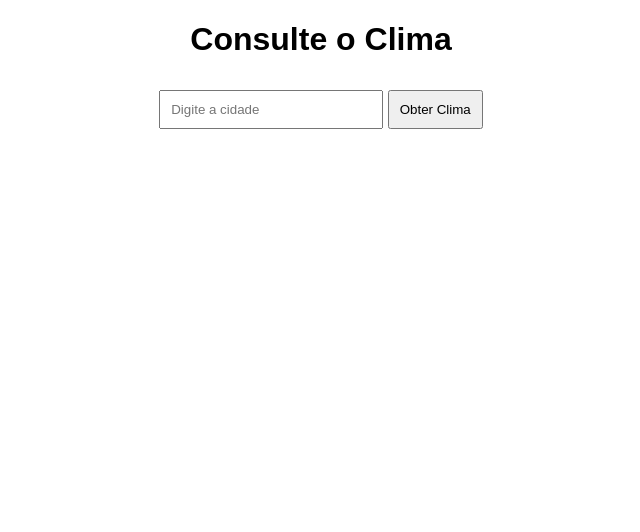
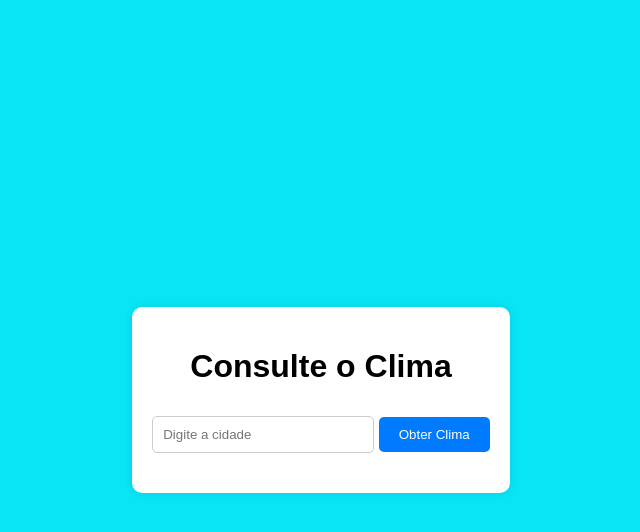
Before and after one commit to Pdrokk/Previsao-app, a website: page public/index.html in a window 1280 px wide. Shown: the whole page, without its empty margins (319-959 px from the left). Drawn offline with Linux system fonts and the light colour scheme.

Commit message:
mudanças no app

```diff
--- a/package.json
+++ b/package.json
@@ -3,6 +3,7 @@
   "dependencies": {
     "axios": "^1.7.2",
     "dotenv": "^16.4.5",
-    "express": "^4.19.2"
+    "express": "^4.19.2",
+    "node-fetch": "^2.7.0"
   }
 }
--- /dev/null
+++ b/public/app.js
@@ -0,0 +1,28 @@
+async function getWeather() {
+    const city = document.getElementById('city').value;
+    const resultDiv = document.getElementById('result');
+
+    if (!city) {
+        resultDiv.innerHTML = 'Por favor, digite o nome de uma cidade.';
+        return;
+    }
+
+    try {
+        const response = await fetch(`/weather?city=${encodeURIComponent(city)}`);
+        const data = await response.json();
+
+        if (data.cod === 200) {
+            resultDiv.innerHTML = `
+                <strong>Clima em ${data.name}:</strong><br>
+                Temperatura: ${data.main.temp}°C<br>
+                Descrição: ${data.weather[0].description}<br>
+                Umidade: ${data.main.humidity}%<br>
+                Vento: ${data.wind.speed} m/s
+            `;
+        } else {
+            resultDiv.innerHTML = 'Cidade não encontrada.';
+        }
+    } catch (error) {
+        resultDiv.innerHTML = 'Erro ao buscar o clima. Tente novamente mais tarde.';
+    }
+}
--- a/public/index.html
+++ b/public/index.html
@@ -4,56 +4,15 @@
     <meta charset="UTF-8">
     <meta name="viewport" content="width=device-width, initial-scale=1.0">
     <title>Aplicativo de Clima</title>
-    <style>
-        body {
-            font-family: Arial, sans-serif;
-            margin: 20px;
-            text-align: center;
-        }
-        input {
-            padding: 10px;
-            margin-top: 10px;
-            width: 200px;
-        }
-        button {
-            padding: 10px;
-            margin-top: 10px;
-        }
-        #result {
-            margin-top: 20px;
-        }
-    </style>
+    <link rel="stylesheet" href="./style.css">
 </head>
 <body>
-    <h1>Consulte o Clima</h1>
-    <input type="text" id="city" placeholder="Digite a cidade" />
-    <button onclick="getWeather()">Obter Clima</button>
-    <div id="result"></div>
-
-    <script>
-        async function getWeather() {
-            const city = document.getElementById('city').value;
-            const resultDiv = document.getElementById('result');
-
-            try {
-                const response = await fetch(`/weather?city=${city}`);
-                const data = await response.json();
-
-                if (data.main) {
-                    resultDiv.innerHTML = `<h2>Clima em ${data.name}</h2>
-                        <p>Temperatura: ${data.main.temp}°C</p>
-                        <p>Descrição: ${data.weather[0].description}</p>`;
-                } else {
-                    resultDiv.innerHTML = '<p>Cidade não encontrada.</p>';
-                }
-            }   catch (error) {
-                console.error('Erro:', error.response ? error.response.data : error.message);
-                if (error.response && error.response.status === 404) {
-                return res.status(404).json({ error: 'Cidade não encontrada' });
-            }
-                res.status(500).json({ error: 'Erro ao obter dados do clima' });
-            }
-        }
-    </script>
+    <div class="container">
+        <h1>Consulte o Clima</h1>
+        <input type="text" id="city" placeholder="Digite a cidade">
+        <button onclick="getWeather()">Obter Clima</button>
+        <div id="result"></div>
+    </div>
+    <script src="./app.js"></script>
 </body>
 </html>
--- /dev/null
+++ b/public/style.css
@@ -0,0 +1,45 @@
+body {
+    font-family: Arial, sans-serif;
+    background-color: #08e5f5;
+    margin: 0;
+    padding: 0;
+    display: flex;
+    justify-content: center;
+    align-items: center;
+    height: 100vh;
+}
+
+.container {
+    background-color: white;
+    padding: 20px;
+    border-radius: 10px;
+    box-shadow: 0 0 10px rgba(0, 0, 0, 0.1);
+    text-align: center;
+}
+
+input {
+    padding: 10px;
+    margin-top: 10px;
+    width: 200px;
+    border: 1px solid #ccc;
+    border-radius: 5px;
+}
+
+button {
+    padding: 10px 20px;
+    margin-top: 10px;
+    background-color: #007bff;
+    color: white;
+    border: none;
+    border-radius: 5px;
+    cursor: pointer;
+}
+
+button:hover {
+    background-color: #0056b3;
+}
+
+#result {
+    margin-top: 20px;
+    font-size: 1.2em;
+}
```
Also changed, not shown: server.js (+21 -22 lines), 1 other file.
